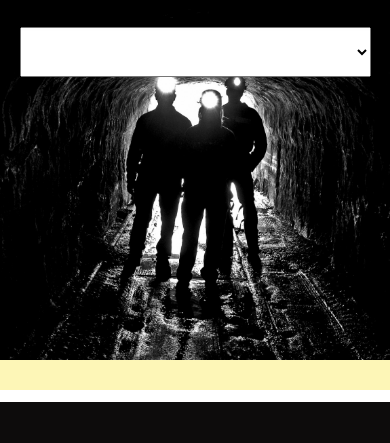
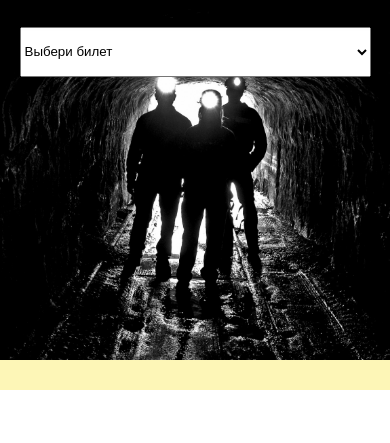
Before and after one commit to kamelot88/pgv74, a plain HTML site: page index.html in a window 390 px wide. Shown: the part 89-532 px from the top of the page. Drawn offline with Linux system fonts and the light colour scheme.

Commit message:
fix height block #information

```diff
--- a/index.html
+++ b/index.html
@@ -28,7 +28,7 @@
     <div class="nedra" id="first">
         <form action="" class=" main_flex_column flex__align-items_center">
             <select class="selection" name="" id="">
-                <option value="0"></option>
+                <option value="0">Выбери билет</option>
                 <option value="1"><p>1. Особенности крепления горных выработок трапециевидного, <br> круглого и арочного сечения.</p></option>
                 <option value="2"><p>2. Назначение, устройство, технические характеристики, правила эксплуатации проходческого комбайна КПД.</p></option>
                 <option value="3"><p>3. Порядок выполнения работ при бурении шпуров</p></option>
--- a/responsiv.css
+++ b/responsiv.css
@@ -169,7 +169,9 @@
     header {
     height: 22vw;
   }
-
+#information {
+  min-height: 260px;
+}
   .bold {
       display: none;
   }
```
